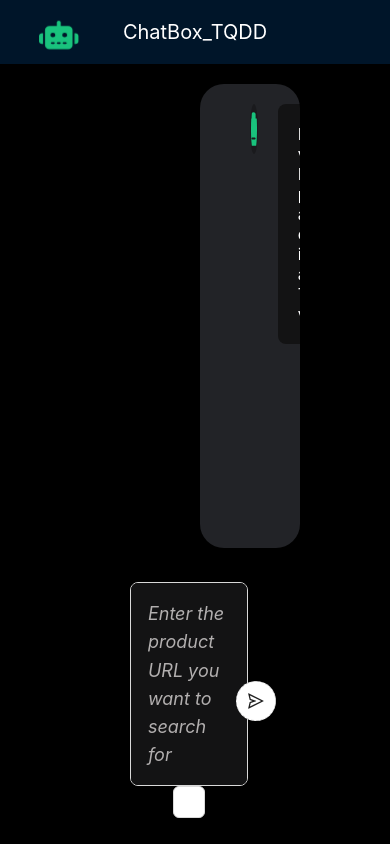
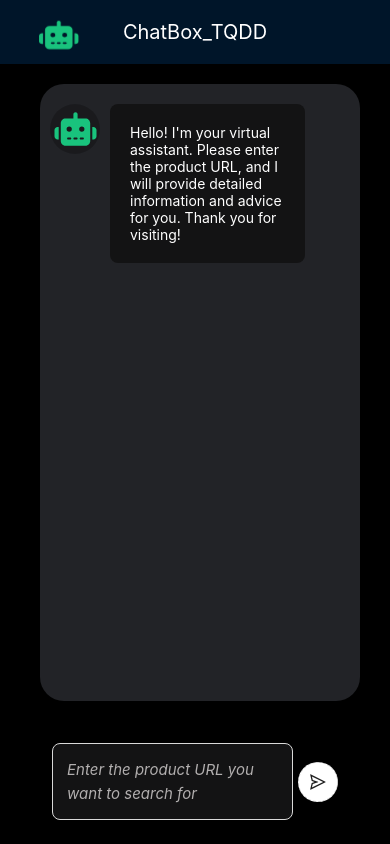
Before and after one commit to minzdat/ChatBox_TQDD, a React (Create React App) app in the folder ui-chat-box/: page / in a window 390 px wide. Built offline with nearby package versions, Linux system fonts and the light colour scheme.

Commit message:
Xong loading

```diff
--- a/ui-chat-box/src/App.css
+++ b/ui-chat-box/src/App.css
@@ -99,3 +99,46 @@
   font-style: italic; /* In nghiêng */
   /* Thêm các kiểu khác tùy ý */
 }
+
+/* Mobile devices */
+@media screen and (max-width: 576px) {
+  .display-content-chat-box{
+    margin-right: -160px ;
+    margin-left: -160px;
+  }
+  .avatar-chat-box {
+    margin-right: 10px;
+    margin-left: -40px;
+    height: 10px;
+    width: 10px;
+  }
+
+  .chat-message {
+    /* Adjust styles for smaller screens */
+    font-size: 14px; /* Example adjustment, modify as needed */
+  }
+  .img-product-firebase{
+    size: 1px;
+  }
+  .content-product-then-image{
+    margin-left: 1px;
+
+  }
+  .text-area-seatch-chat-box{
+    font-size: 15px;
+    padding: 14px;
+    height: fit-content;
+  }
+}
+
+@media screen and (min-width: 576px) and (max-width: 768px) {
+  .display-content-chat-box{
+    margin-right: -160px ;
+    margin-left: -160px;
+  }
+  .avatar-chat-box {
+    height: 20px;
+    width: 20px;
+    margin-left: -25px;
+  }
+}
--- a/ui-chat-box/src/App.js
+++ b/ui-chat-box/src/App.js
@@ -110,6 +110,8 @@ function App() {
           setDataFound(true);
           const response = await axios.get(apiUrl); //crawl data from website
           setHtmlData(response.data);
+          setApiUrl('');
+
         }
       }
     }
@@ -117,11 +119,6 @@ function App() {
       console.error('Error fetching data:', error);
     }
   };
-
-  const handleSend = () => {
-    setInputTextUrl('');
-  }
-
   return (
     <div className="App">
       <div className='App-content'>
@@ -138,15 +135,15 @@ function App() {
                 <Flex justify='center' align='flex-start'>
                   {showSpin ? (
                     <>
-                      <Avatar className='avatar-chat-box' size={50}><FontAwesomeIcon beatFade icon={faRobot} size="2xl" style={{color: "#19c37d",}} /></Avatar>
+                      <Avatar className='avatar-chat-box'  size={50}><FontAwesomeIcon beatFade icon={faRobot} size="2xl" style={{color: "#19c37d",}} /></Avatar>
                       <Spin size='large'/>
                     </>
                   ) : (
                     <>
-                      <Avatar className='avatar-chat-box' size={50}><FontAwesomeIcon icon={faRobot} size="2xl" style={{color: "#19c37d",}} /></Avatar>
-                      <span className='chat-message'>
+                      <Avatar className='avatar-chat-box'  size={50}><FontAwesomeIcon icon={faRobot} size="2xl" style={{color: "#19c37d",}} /></Avatar>
+                      <span  className='chat-message'  >
                         Hello! I'm your virtual assistant. Please enter the product URL, and I will provide detailed information and advice for you. Thank you for visiting!
-                      </span>
+                      </span >
                     </>
                   )}
                 </Flex>
@@ -156,7 +153,7 @@ function App() {
                   <Flex key={index} gap="middle" align="start" justify="end" className='row-message-user'>
                     <Flex justify='center' align='center'>
                       <span className='chat-message'>{apiUrl}</span>
-                      <Avatar className='avatar-user-chat-box' size={50}><FontAwesomeIcon icon={faUser} size='2xl' style={{color: "#17c7ff",}} /></Avatar>
+                      <Avatar className='avatar-user-chat-box'  size={50}><FontAwesomeIcon icon={faUser} size='2xl' style={{color: "#17c7ff",}} /></Avatar>
                     </Flex>
                   </Flex>
                   {firebaseData[index] && (
@@ -225,36 +222,26 @@ function App() {
 
           <Footer className='footer-chat-box'>
             <Row gutter={5} justify={'center'}>
-              <Col className="gutter-row" span={10}>
+              <Col className="gutter-row" xs={20} sm={20} md={15} lg={15} xl={15} xxl={15}>
                   <TextArea
                     placeholder="Enter the product URL you want to search for"
                     autoSize={{ minRows: 1, maxRows: 6 }}
+                    value={apiUrl}
                     onChange={(e) => handleInputChange(e.target.value)}
                     size="large"
                     className='text-area-seatch-chat-box'
                   />
-                  <Button onClick={handleSend}></Button>
               </Col>
-              <Col className="gutter-row icon-search-footer" span={1}>
+              <Col className="gutter-row icon-search-footer" xs={0}>
                   <Tooltip title="search">
-                    {loading ?(
                     <Button
-                      // onClick={handleButtonClick}
+                      onClick={handleButtonClick}
                       type="dashed"
                       shape="circle"
                       icon={<SendOutlined />}
                       size="large"
-                      loading
+                      loading = {loading}
                     />
-                    ) : (
-                      <Button
-                        onClick={handleButtonClick}
-                        type="dashed"
-                        shape="circle"
-                        icon={<SendOutlined />}
-                        size="large"
-                      />
-                    )}
                   </Tooltip>
               </Col>
             </Row>
```
